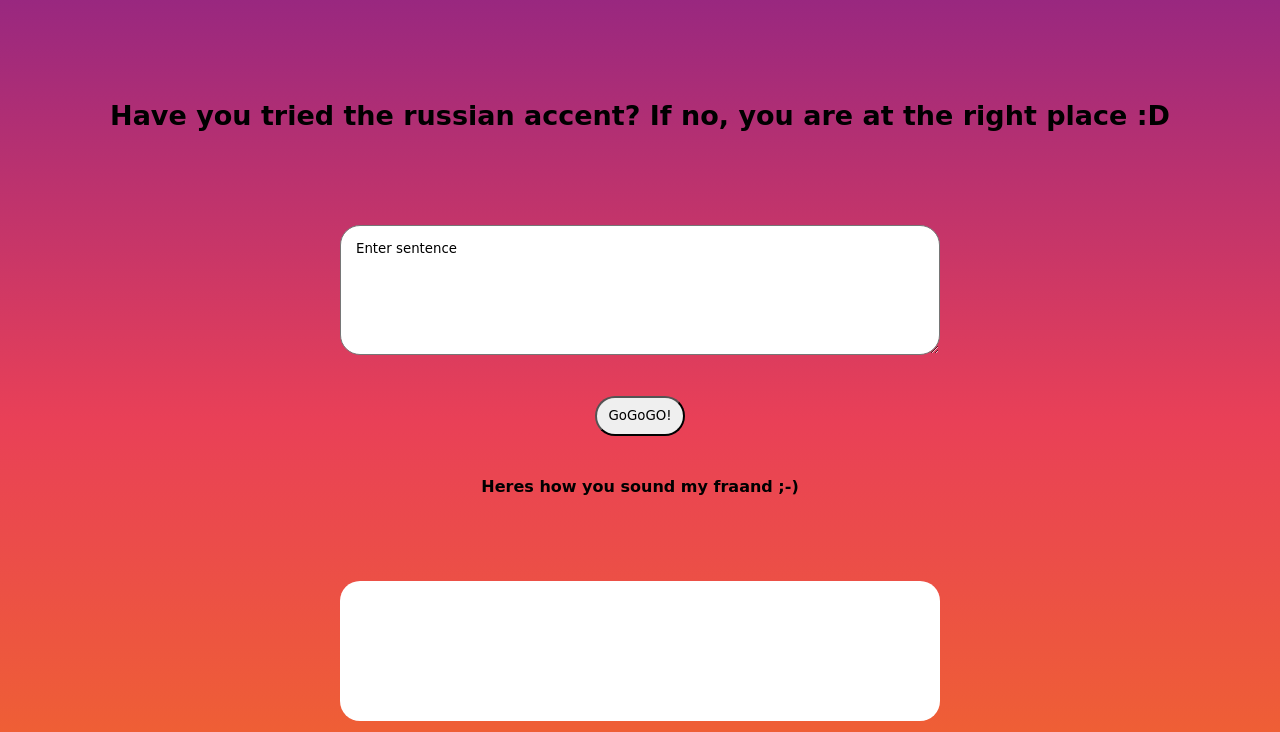
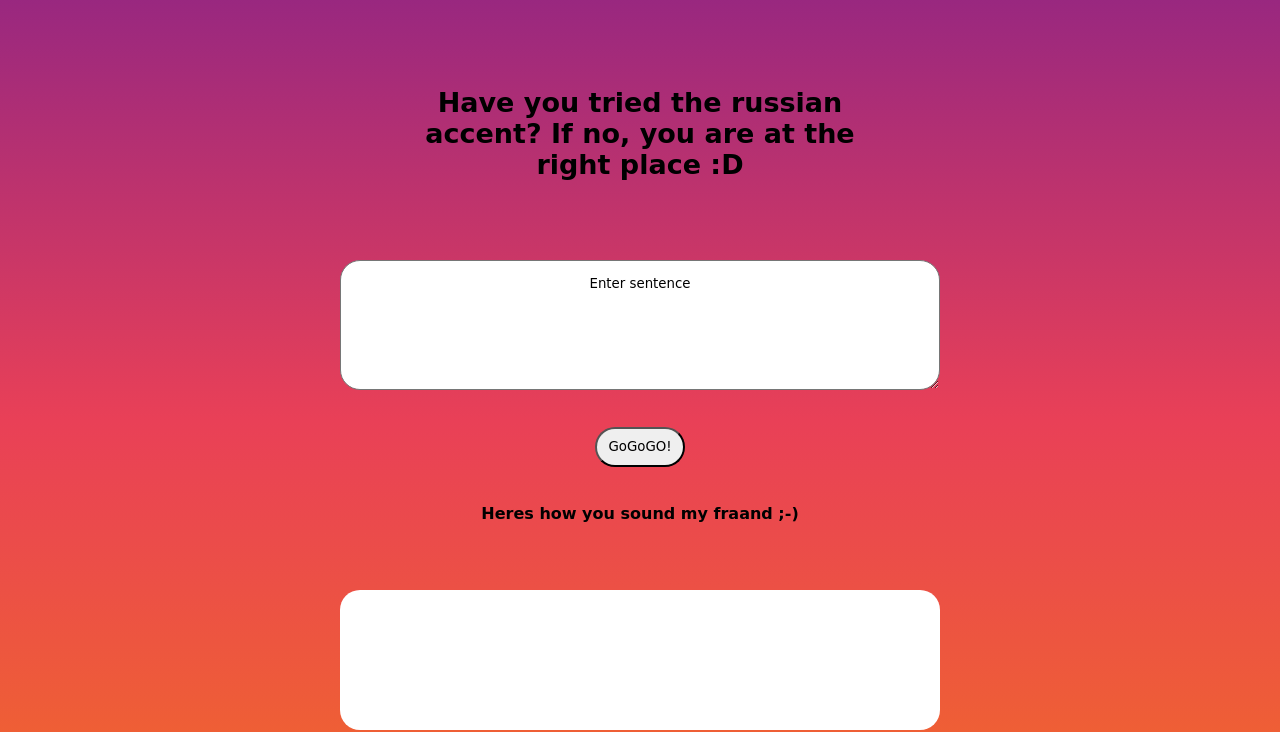
Before and after one commit to jasmeet1233/Russian-speak, a plain HTML site: page index.html in a window 1280 px wide. Shown: the part 79-811 px from the top of the page. Drawn offline with Linux system fonts and the light colour scheme.

Commit message:
changes body width

```diff
--- a/index.html
+++ b/index.html
@@ -3,7 +3,7 @@
     <meta charset="UTF-8">
     <meta http-equiv="X-UA-Compatible" content="IE=edge">
     <meta name="viewport" content="width=device-width, initial-scale=1.0">
-    <title>Document</title>
+    <title>Russian-Tone</title>
     <link rel="stylesheet" href="styles.css">
 </head>
 <body>
--- a/styles.css
+++ b/styles.css
@@ -1,6 +1,8 @@
 *{
     margin: auto;
     font-family: 'Kaushan Script', cursive;
+    text-align: center;
+    align-items: center;
 }
 
 body{
@@ -9,7 +11,7 @@ body{
     background-image: linear-gradient(#8A2387, #E94057, #F27121);
     background-repeat: no-repeat;
     background-size: cover;
-
+    max-width: 70%;
 }
 
 
@@ -25,10 +27,10 @@ body{
     font-size: x-large;
 }
 #intro {
-    display: inline-block;
     font-size: large;
     margin-top: 40px;
     margin-bottom: 30px;
+    max-width: 500px;
 }
 
 #Type-here {
@@ -37,7 +39,6 @@ body{
 }
 
 #input{
-    display: inline-block;
     height: 130px;
     width: 600px;
     border-radius: 20px;
@@ -46,7 +47,6 @@ body{
 }
 
 #button {
-    display: inline-block;
     height: 40px;
     width: 90px;
     border-radius: 20px;
@@ -54,14 +54,12 @@ body{
 }
 
 #result-heading{
-    display: inline-block;
     font-size: medium;
     font-weight: bold;
     margin-top: 20px;
 }
 
 #output-box{
-    display: inline-block;
     height: 100px;
     width: 560px;
     border-radius: 20px;
```
